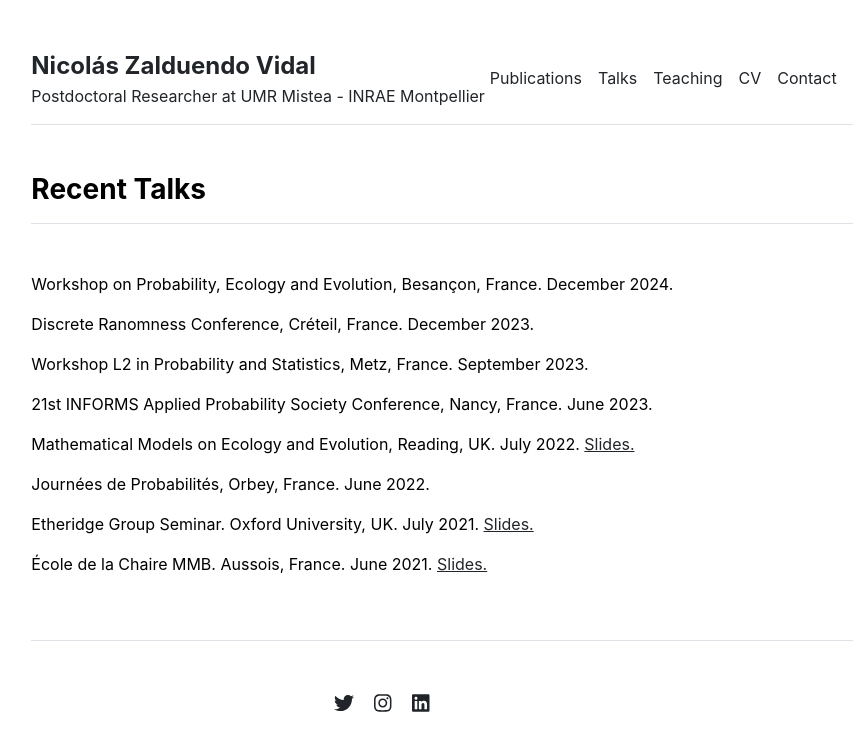
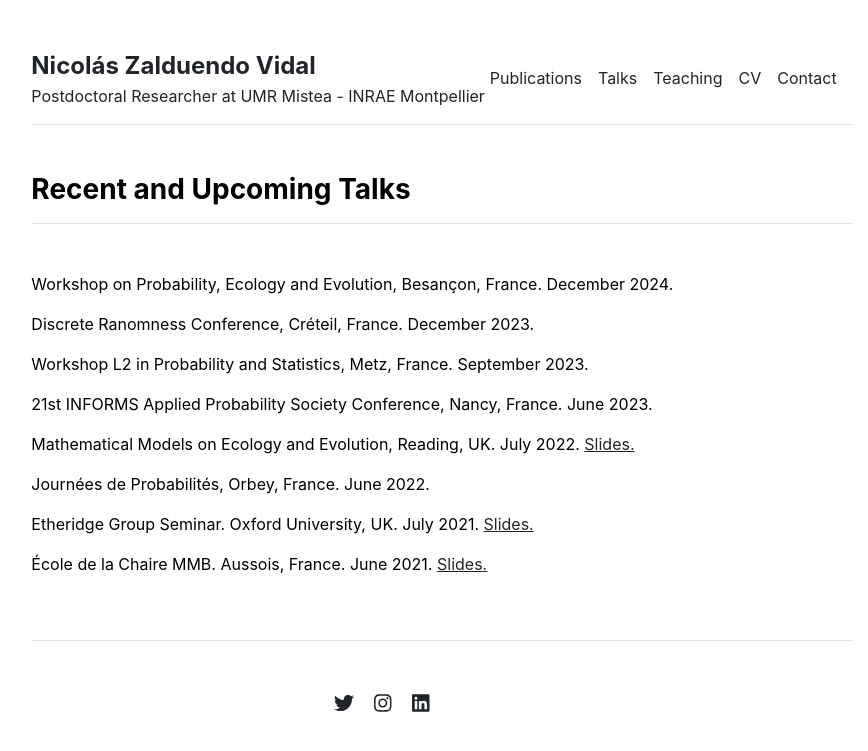
Before and after one commit to nzalduendo/nzalduendo.github.io, a Jekyll site: the page built from talks.md, in a window 1280 px wide. Shown: the top 751 px of the page, without its empty margins (198-1066 px from the left). Built offline with Jekyll 4.4.1, drawn with Linux system fonts in a browser that asks for light colours.

Commit message:
Update talks.html
add "Upcoming"

```diff
--- a/_layouts/talks.html
+++ b/_layouts/talks.html
@@ -6,7 +6,7 @@ layout: default
 
 <div class="row g-5 mb-5">
   <div>
-    <h3 class="fw-bold border-bottom pb-3 mb-5">Recent Talks</h3>
+    <h3 class="fw-bold border-bottom pb-3 mb-5">Recent and Upcoming Talks</h3>
     {% for talk in site.data.settings.talks %}
      {% if talk.slides == 'None' %}
       <p>{{ talk.name }}</p>
```
